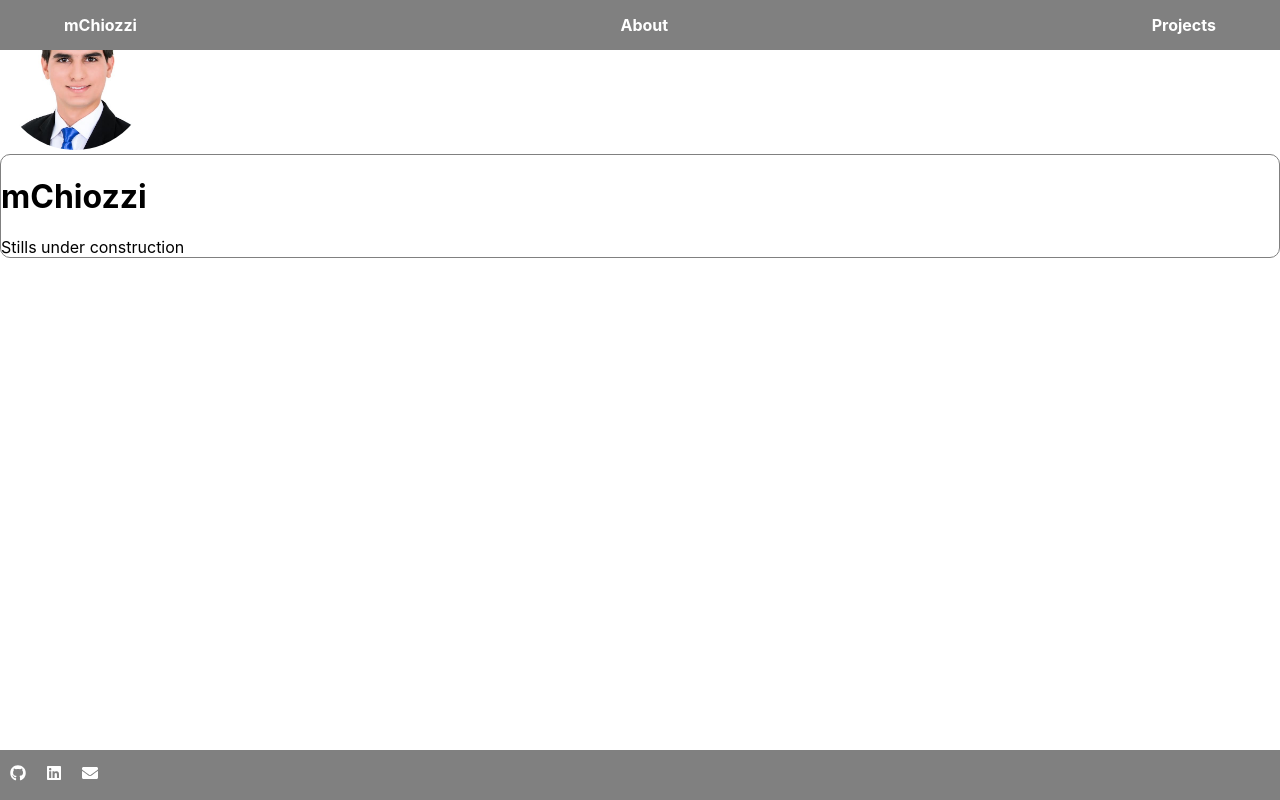
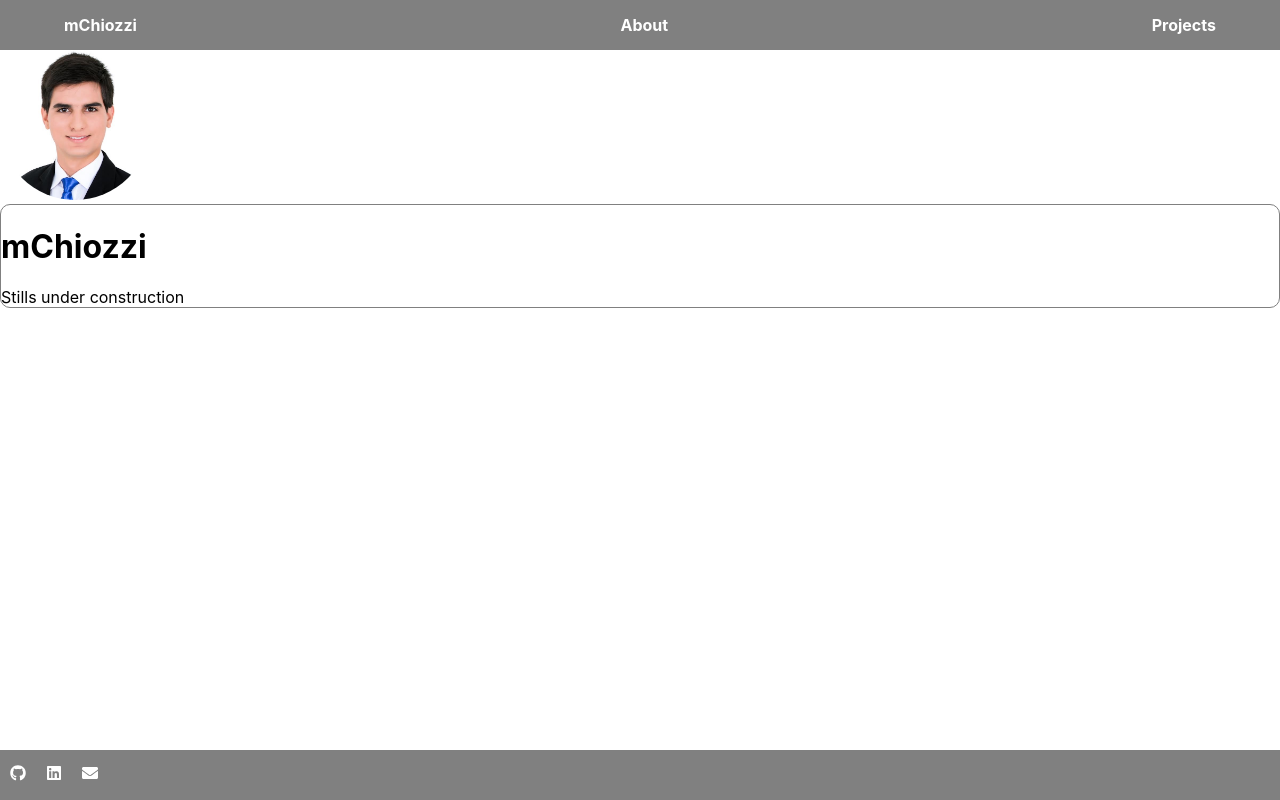
Before and after one commit to maurochiozzi/maurochiozzi.github.io, a React (Create React App) app: page /about in a window 1280 px wide. Built offline with nearby package versions, Linux system fonts and the light colour scheme.

Commit message:
fix margin top on main content

```diff
--- a/src/App.css
+++ b/src/App.css
@@ -1,14 +1,3 @@
-.App {
-  text-align: center;
+.app-main-content {
+  margin-top: 50px;
 }
-
-.App-header {
-  background-color: #282c34;
-  min-height: 100vh;
-  display: flex;
-  flex-direction: column;
-  align-items: center;
-  justify-content: center;
-  font-size: calc(10px + 2vmin);
-  color: white;
-}
--- a/src/App.js
+++ b/src/App.js
@@ -1,14 +1,31 @@
 import React from "react";
+
+import { BrowserRouter, Switch, Route } from "react-router-dom";
 
 import "./App.css";
 
-import Routes from "./routes";
+import Bar from "./components/bar";
+import Footer from "./components/footer";
+
+import About from "./pages/about";
+import Home from "./pages/home";
+import NotFound from "./pages/notfound";
 
 function App() {
   return (
-    <div>
-      <Routes />
-    </div>
+    <BrowserRouter>
+      <Bar />
+
+      <div className="app-main-content">
+        <Switch>
+          <Route path="/" exact component={Home} />
+          <Route path="/about" component={About} />
+          <Route path="*" component={NotFound} />
+        </Switch>
+      </div>
+
+      <Footer />
+    </BrowserRouter>
   );
 }
 
--- a/src/routes.js
+++ /dev/null
@@ -1,25 +0,0 @@
-import React from "react";
-import { BrowserRouter, Switch, Route } from "react-router-dom";
-
-import Bar from "./components/bar";
-import Footer from "./components/footer";
-
-import About from "./pages/about";
-import Home from "./pages/home";
-import NotFound from "./pages/notfound";
-
-export default function Routes() {
-  return (
-    <BrowserRouter>
-      <Bar />
-
-      <Switch>
-        <Route path="/" exact component={Home} />
-        <Route path="/about" component={About} />
-        <Route path="*" component={NotFound} />
-      </Switch>
-
-      <Footer />
-    </BrowserRouter>
-  );
-}
```
